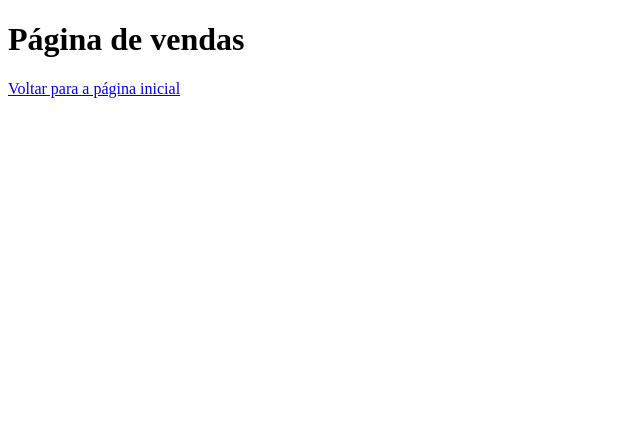
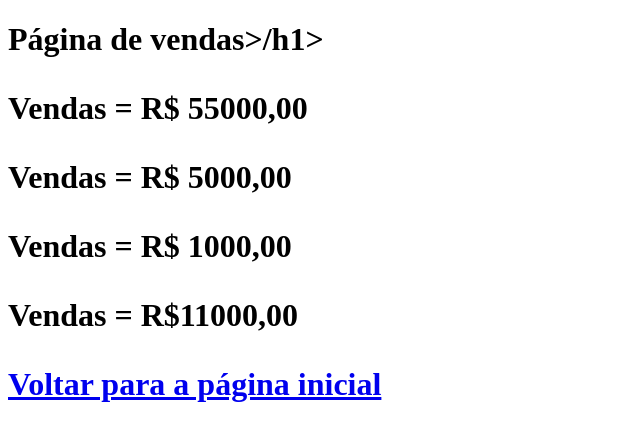
Before and after one commit to LuizFernandoJr9999/aulagithub2024, a plain HTML site: page vendas.html in a window 1280 px wide. Shown: the whole page, without its empty margins (0-640 px from the left). Drawn offline with Linux system fonts and the light colour scheme.

Commit message:
Acrescentado valor das vendas

```diff
--- a/vendas.html
+++ b/vendas.html
@@ -4,7 +4,11 @@
         <title>Document</title>
     </head>
     <body>
-        <h1>Página de vendas</h1>
+        <h1>Página de vendas>/h1>
+        <p>Vendas = R$ 55000,00</p>
+        <p>Vendas = R$ 5000,00</p>
+        <p>Vendas = R$ 1000,00</p>
+        <p>Vendas = R$11000,00</p>
         <a href="index.html">Voltar para a página inicial</a>
     </body>
     </html>
```
Also changed, not shown: index.html (+1 -0 lines).
